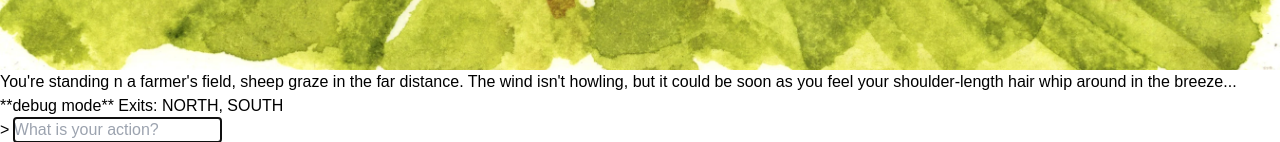
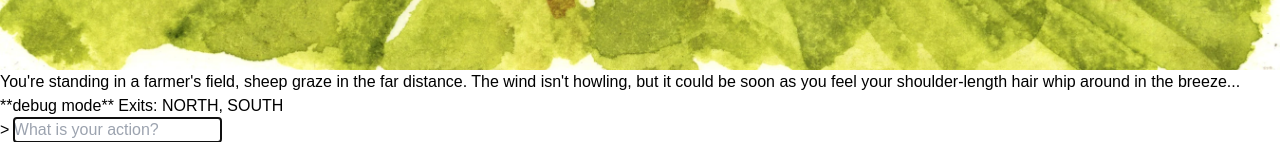
Before and after one commit to ngolebiewski/namelesss-rpg, a React (Vite) app: page / in a window 1280 px wide. Shown: the part 999-1141 px from the top of the page. Built offline with nearby package versions, Linux system fonts and the light colour scheme; a web font is replaced by a local one.

Commit message:
typewriter lost letter bug fix

```diff
--- a/src/App.jsx
+++ b/src/App.jsx
@@ -37,7 +37,7 @@ const App = () => {
 
   return (
     <>
-      <div id="full-screen-container" className="w-screen h-screen overflow-hidden transition-colors duration-500 ${fade ? 'bg-rose-500' : 'bg-black'}">
+      <div id="full-screen-container" className="w-screen h-screen overflow-hidden bg-black transition-colors duration-500 ${fade ? 'bg-rose-500' : 'bg-black'}">
         <HUD hp={hp} stats={stats} />
         {/* <Splash /> */}
 
@@ -56,10 +56,9 @@ const App = () => {
 
         {/* <div className="w-full h-70%"> */}
         {/* Control image visibility with showImage state */}
-        <div className="z-[-100] w-full h-full bg-black">
-          <div className={`bg-black transition-opacity duration-500 ${fade ? 'opacity-100' : 'opacity-0'}`}>
-            <img className="w-full h-full object-cover" src={bgImage} alt={room.alt} />
-          </div>
+
+        <div className={`bg-black transition-opacity duration-500 ${fade ? 'opacity-100' : 'opacity-0'}`}>
+          <img className="w-full h-full object-cover" src={bgImage} alt={room.alt} />
         </div>
 
         {/* </div> */}
--- a/src/Terminal.jsx
+++ b/src/Terminal.jsx
@@ -33,18 +33,19 @@ const Terminal = ({ commands, setCommands, room, setRoom }) => {
     setDisplayedDescription('');
 
     let index = 0;
+    let timeoutId = null;
 
     const typeWriter = () => {
       if (index < description.length) {
         setDisplayedDescription((prev) => prev + description.charAt(index));
         index++;
-        setTimeout(typeWriter, 30);
+        timeoutId = setTimeout(typeWriter, 25);
       }
     };
 
     typeWriter();
 
-    return () => clearTimeout(typeWriter);
+    return () => clearTimeout(timeoutId);
   }, [room]);
 
   return (
```
